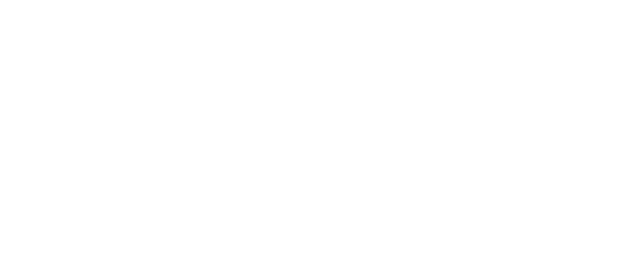
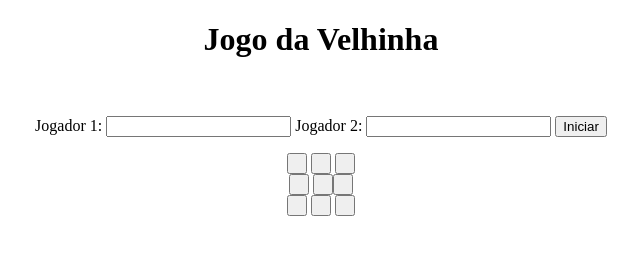
Before and after one commit to maylla04/JogodaVelha, a website: page index.html in a window 1280 px wide. Shown: the whole page, without its empty margins (319-959 px from the left). Drawn offline with Linux system fonts and the light colour scheme.

Commit message:
git update index.js

```diff
--- a/index.html
+++ b/index.html
@@ -12,7 +12,39 @@
     <link rel="apple-touch-icon" href="images/pwa-icon-256.png"/>
     <title>Jogo da Velha</title>
 </head>
-<body>
+<body class="fullscren">
+    <center><div class="container">
+        <h1>Jogo da Velhinha</h1><br/><br/>
+		<label for="Jogador1"> Jogador 1: </label>
+		<input type="text" id="jogador1"/>
+		<label for="Jogador2"> Jogador 2: </label>
+		<input type="text" id="jogador2"/>
 
+		<input type="button" value="Iniciar" onclick="ComecaJogo();"/>
+
+        <p id="jogadorAtual"> </p>
+
+<div id="jogo">
+
+	<div>
+		<div class="linha">
+			<button onclick="setOnCeil(this, 0);" id="um"> &nbsp; </button>
+			<button onclick="setOnCeil(this, 1);" id="dois"> &nbsp; </button>
+			<button onclick="setOnCeil(this, 2);" id="tres"> &nbsp; </button>
+        </div>
+		<div class="linha">
+			<button onclick="setOnCeil(this, 3);" id="quatro"> &nbsp; </button>
+			<button onclick="setOnCeil(this, 4);" id="cinco"> &nbsp; </td>
+			<button onclick="setOnCeil(this, 5);" id="seis"> &nbsp; </button>
+            </div>
+		<div class="linha">
+			<button onclick="setOnCeil(this, 6);" id="sete"> &nbsp; </button>
+			<button onclick="setOnCeil(this, 7);" id="oito"> &nbsp; </button>
+			<button onclick="setOnCeil(this, 8);" id="nove"> &nbsp; </button>
+        </div>
+	</div>
+
+</div></center>
+    <script src="/js/main.js"></script>
 </body>
 </html>
```
